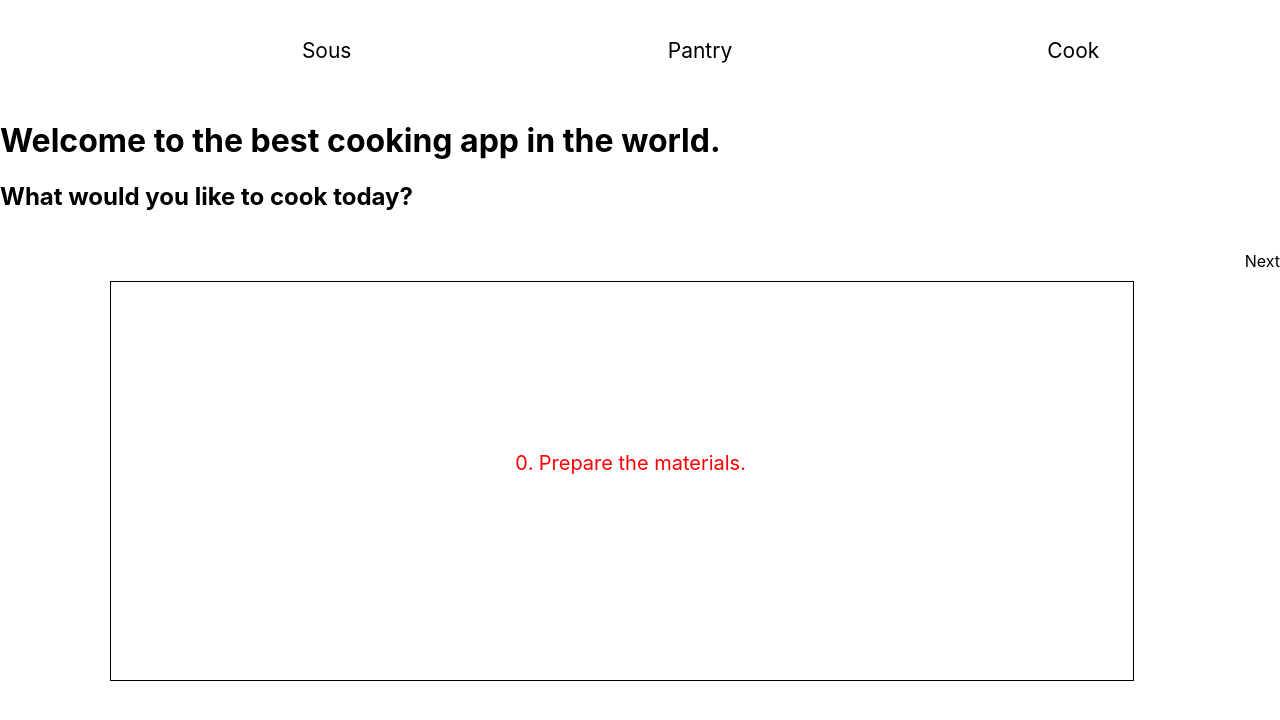
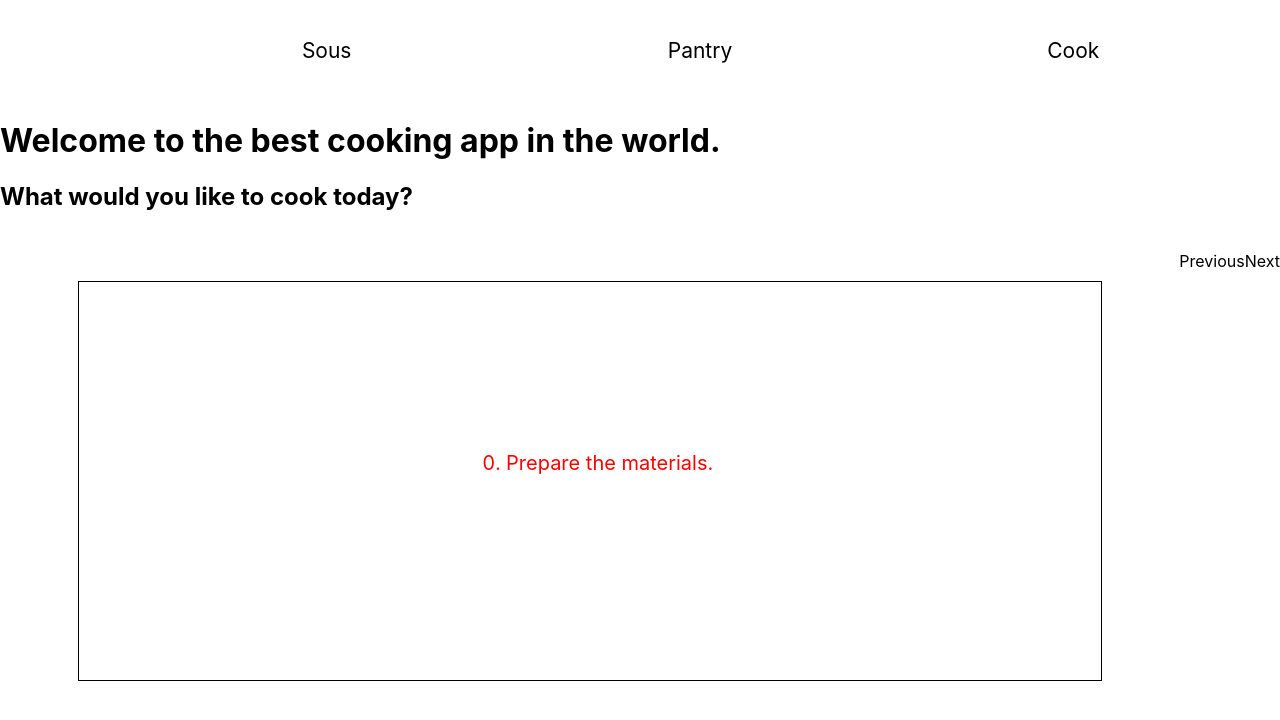
Before and after one commit to crfmc/Sous-next, a Next.js app: page /cook in a window 1280 px wide. Shown: the top 720 px of the page. Built offline with nearby package versions, Linux system fonts and the light colour scheme.

Commit message:
feat: add event handler for step buttons

```diff
--- a/components/Stepper/index.tsx
+++ b/components/Stepper/index.tsx
@@ -1,28 +1,47 @@
-import { useState } from "react"
+import React, { useState } from "react"
 
 
 export default function Stepper() {
     const [step, setStep] = useState(0);
 
+    function handleClick(e : React.MouseEvent) {
+        e.preventDefault();
+        console.log('clicked', e);
+        // switch (e.target.)
+    }
+
     return (
         <div className="stepper-container">
-            {/* <div className="stepper-overlay top"></div>
-            <div className="stepper-overlay bottom"></div> */}
-            {/* MUST TURN THIS INTO UL FOR ACCESSIBILITY */}
+
             <ol className="stepper-text" start={0} dir="ltr">
-                <li className="stepper-text-block focused"><p>Prepare the materials.</p></li>
+                <div className="stepper-overlay top"></div>
+                <li data-step={0} className="stepper-text-block focused"><p>Prepare the materials.</p></li>
 
-                <li className="stepper-text-block"><p>Break the egg into a bowl</p></li>
+                <li data-step={1} className="stepper-text-block"><p>Break the egg into a bowl</p></li>
 
-                <li className="stepper-text-block"><p>Add Salt</p></li>
+                <li data-step={2} className="stepper-text-block"><p>Add Salt</p></li>
 
-                <li className="stepper-text-block"><p>Add Pepper</p></li>
+                <li data-step={3} className="stepper-text-block"><p>Add Pepper</p></li>
 
-                <li className="stepper-text-block"><p>Whisk ingredients in bowl</p></li>
+                <li data-step={4} className="stepper-text-block"><p>Whisk ingredients in bowl</p></li>
+                <div className="stepper-overlay bottom"></div>
             </ol>
 
+
             <div className="stepper-controls">
-                <a href="#">Next</a>
+                {/* Make links accessible */}
+                <a
+                    onClick={ (e) => handleClick(e) }
+                    className="stepper-controls-link prevStep"
+                    >
+                        <span className="stepper-controls-link-text prevStep-text">Previous</span>
+                </a>
+                <a
+                    onClick={ (e) => handleClick(e) }
+                    className="stepper-controls-link nextStep"
+                >
+                    <span className="stepper-controls-link-text prevStep-text">Next</span>
+                </a>
             </div>
         </div>
     )
```
